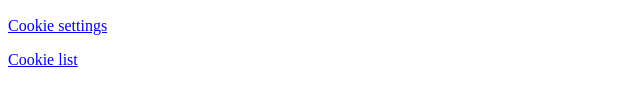
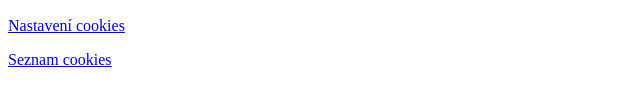
Before and after one commit to karel-murgas/drmax-cookies, a plain HTML site: page index.html in a window 1280 px wide. Shown: the part 182-288 px from the top of the page, 0-640 px from the left. Drawn offline with Linux system fonts and the light colour scheme.

Commit message:
Text fix

```diff
--- a/index.html
+++ b/index.html
@@ -16,8 +16,8 @@
 
 <body>
   <p><img src="/drmax-cookies/dr-max.svg"><p>
-  <p><a href="#" onclick="if (Cookiebot) Cookiebot.show();return false;">Cookie settings</a></p>
-  <p><a href="/cookie_policy.html" onclick="if (Cookiebot) Cookiebot.show();return false;">Cookie list</a></p>
+  <p><a href="#" onclick="if (Cookiebot) Cookiebot.show();return false;">Nastavení cookies</a></p>
+  <p><a href="/cookie_policy.html" onclick="if (Cookiebot) Cookiebot.show();return false;">Seznam cookies</a></p>
 </body>
 
 </html>
```
Also changed, not shown: en/index.html (+1 -1 lines).
